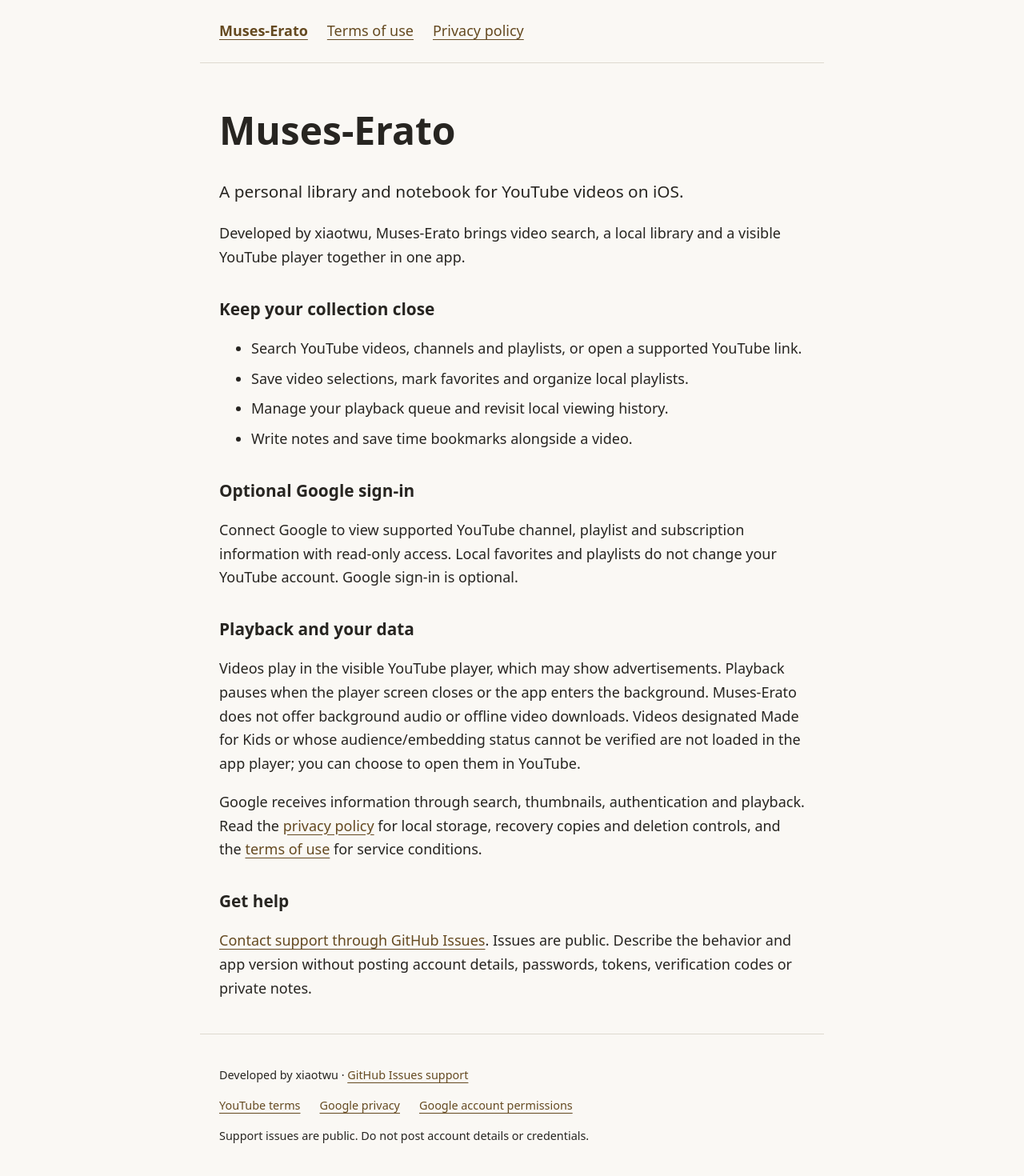
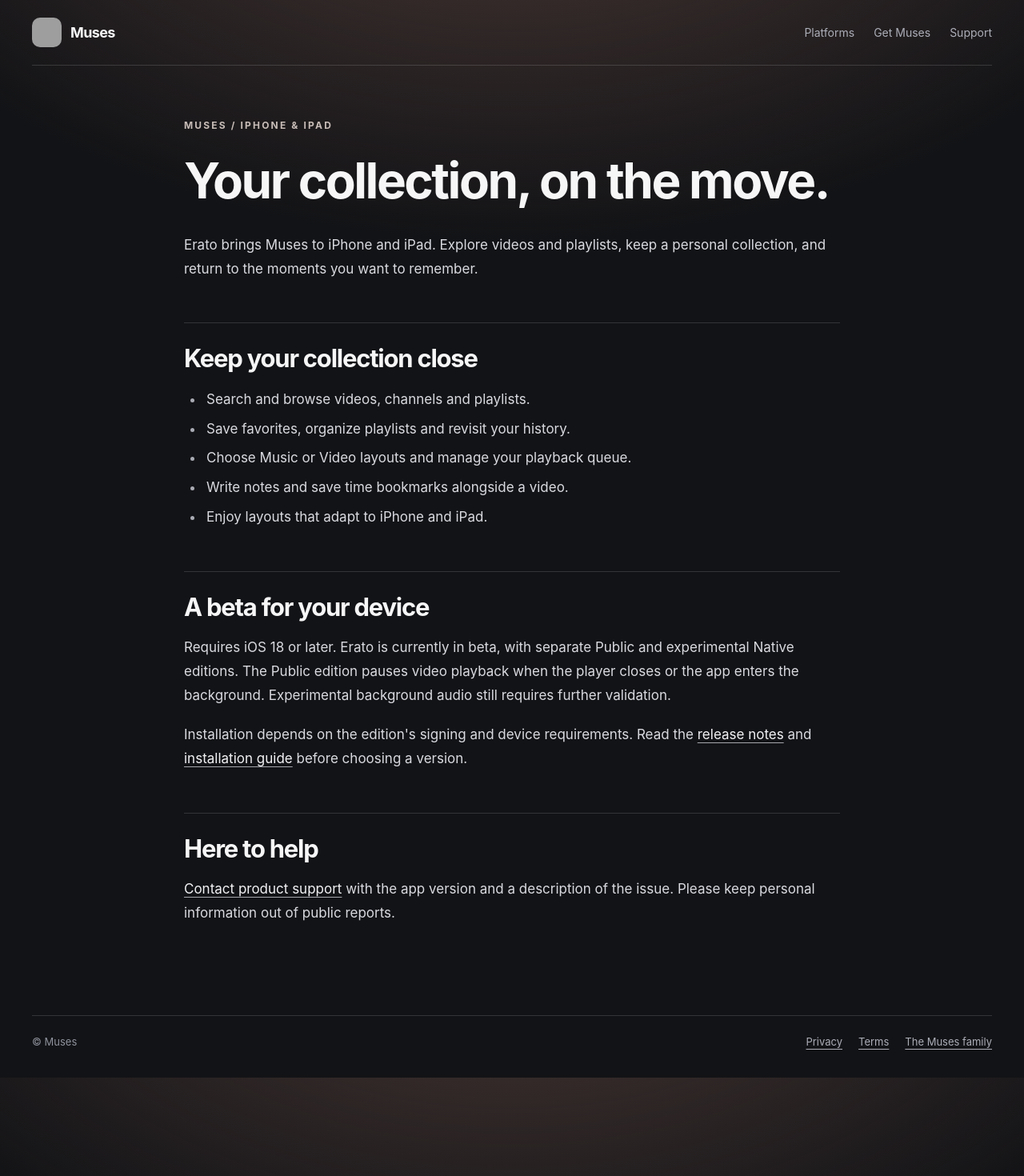
Before and after one commit to xiaotwu/Project-Muses, a Jekyll site: the page docs/ios/index.html, which Jekyll copies as it is, in a window 1280 px wide. Shown: the whole page at 80% size. Built offline with Jekyll 4.4.1, drawn with Linux system fonts in a browser that asks for light colours; grey boxes are pictures that could not be loaded.

Commit message:
Refocus family website and READMEs on the product experience

```diff
--- a/docs/_config.yml
+++ b/docs/_config.yml
@@ -1,9 +1,18 @@
 title: Muses
-description: A native YouTube music home for macOS, iOS and Windows 11.
+description: A native music home for macOS, iOS and Windows 11.
 url: https://xiaotwu.github.io
 baseurl: /Project-Muses
 markdown: kramdown
-exclude: [site-content]
+exclude:
+  - site-content
+  - development.md
+  - platform-baseline.md
+  - remaining-validation-0.5.1.md
+  - release-notes-0.5.1.md
+  - release-notes-0.5.2.md
+  - release-notes-0.5.3.md
+  - release-notes-0.5.5.md
+  - release-notes-0.5.6.md
 defaults:
   - scope:
       path: ""
--- a/docs/ios/index.html
+++ b/docs/ios/index.html
@@ -1,38 +1,21 @@
 <!doctype html>
 <html lang="en">
-<head>
-<meta charset="utf-8">
-<meta name="viewport" content="width=device-width, initial-scale=1">
-<meta name="referrer" content="strict-origin-when-cross-origin">
-<title>Muses-Erato — Muses-Erato</title>
-<link rel="stylesheet" href="styles.css">
-</head>
-<body>
-<a class="skip" href="#main">Skip to content</a>
-<header><nav aria-label="Main navigation"><a href="index.html" aria-current="page">Muses-Erato</a>
-<a href="terms.html">Terms of use</a>
-<a href="privacy.html">Privacy policy</a></nav></header>
-<main id="main">
-<h1>Muses-Erato</h1>
-<p class="lead">A personal library and notebook for YouTube videos on iOS.</p>
-<p>Developed by xiaotwu, Muses-Erato brings video search, a local library and a visible YouTube player together in one app.</p>
+<head><meta charset="utf-8"><meta name="viewport" content="width=device-width, initial-scale=1">
+<meta name="description" content="Muses Erato brings your collection, playlists, notes and time bookmarks to iPhone and iPad.">
+<title>Muses · Erato — Your collection, on the move</title>
+<link rel="icon" href="../assets/icon.png"><link rel="stylesheet" href="../assets/site.css"></head>
+<body class="page-doc">
+<header class="site-head shell"><a class="brand" href="../"><img src="../assets/icon.png" alt="">Muses</a><nav aria-label="Main navigation"><a href="../#platforms">Platforms</a><a href="../installation.html">Get Muses</a><a href="https://github.com/xiaotwu/Muses-Erato/issues">Support</a></nav></header>
+<main class="doc-shell" id="main-content"><div class="doc-breadcrumb">Muses / iPhone &amp; iPad</div><article class="doc-content">
+<h1>Your collection, on the move.</h1>
+<p>Erato brings Muses to iPhone and iPad. Explore videos and playlists, keep a personal collection, and return to the moments you want to remember.</p>
 <h2>Keep your collection close</h2>
-<ul>
-<li>Search YouTube videos, channels and playlists, or open a supported YouTube link.</li>
-<li>Save video selections, mark favorites and organize local playlists.</li>
-<li>Manage your playback queue and revisit local viewing history.</li>
-<li>Write notes and save time bookmarks alongside a video.</li>
-</ul>
-<h2>Optional Google sign-in</h2>
-<p>Connect Google to view supported YouTube channel, playlist and subscription information with read-only access. Local favorites and playlists do not change your YouTube account. Google sign-in is optional.</p>
-<h2>Playback and your data</h2>
-<p>Videos play in the visible YouTube player, which may show advertisements. Playback pauses when the player screen closes or the app enters the background. Muses-Erato does not offer background audio or offline video downloads. Videos designated Made for Kids or whose audience/embedding status cannot be verified are not loaded in the app player; you can choose to open them in YouTube.</p>
-<p>Google receives information through search, thumbnails, authentication and playback. Read the <a href="privacy.html">privacy policy</a> for local storage, recovery copies and deletion controls, and the <a href="terms.html">terms of use</a> for service conditions.</p>
-<h2>Get help</h2>
-<p><a href="https://github.com/xiaotwu/Muses-Erato/issues">Contact support through GitHub Issues</a>. Issues are public. Describe the behavior and app version without posting account details, passwords, tokens, verification codes or private notes.</p>
-</main>
-<footer><p>Developed by xiaotwu · <a href="https://github.com/xiaotwu/Muses-Erato/issues">GitHub Issues support</a></p>
-<nav aria-label="Provider information"><a href="https://www.youtube.com/t/terms">YouTube terms</a><a href="https://policies.google.com/privacy">Google privacy</a><a href="https://security.google.com/settings/security/permissions">Google account permissions</a></nav>
-<p>Support issues are public. Do not post account details or credentials.</p></footer>
-</body>
-</html>
+<ul><li>Search and browse videos, channels and playlists.</li><li>Save favorites, organize playlists and revisit your history.</li><li>Choose Music or Video layouts and manage your playback queue.</li><li>Write notes and save time bookmarks alongside a video.</li><li>Enjoy layouts that adapt to iPhone and iPad.</li></ul>
+<h2>A beta for your device</h2>
+<p>Requires iOS 18 or later. Erato is currently in beta, with separate Public and experimental Native editions. The Public edition pauses video playback when the player closes or the app enters the background. Experimental background audio still requires further validation.</p>
+<p>Installation depends on the edition's signing and device requirements. Read the <a href="https://github.com/xiaotwu/Project-Muses/releases/tag/erato%2Fv1.0.0-beta.2">release notes</a> and <a href="../installation.html">installation guide</a> before choosing a version.</p>
+<h2>Here to help</h2>
+<p><a href="https://github.com/xiaotwu/Muses-Erato/issues">Contact product support</a> with the app version and a description of the issue. Please keep personal information out of public reports.</p>
+</article></main>
+<footer class="site-foot shell"><span>© Muses</span><div class="foot-links"><a href="privacy.html">Privacy</a><a href="terms.html">Terms</a><a href="../">The Muses family</a></div></footer>
+</body></html>
--- a/scripts/sync-site-assets.py
+++ b/scripts/sync-site-assets.py
@@ -12,7 +12,7 @@ args = parser.parse_args()
 ios = root / 'Muses-Erato'
 subprocess.run(['python3', str(ios / 'scripts/build-privacy-site.py'), '--check'], check=True)
 pairs = [(ios / 'docs/site' / name, root / 'docs/ios' / name)
-         for name in ['index.html', 'privacy.html', 'terms.html', 'styles.css', '.nojekyll']]
+         for name in ['privacy.html', 'terms.html', 'styles.css', '.nojekyll']]
 pairs.append((root / 'Muses-Polyhymnia/assets/icon.png', root / 'docs/assets/icon.png'))
 for source, destination in pairs:
     if args.check:
```
Also changed, not shown: AGENTS.md (+4 -0 lines), docs/index.html (+9 -9 lines), docs/installation.md (+15 -9 lines), documentation/family-workspace.md (added, +78 -0 lines), scripts/check-site.py (+8 -0 lines), README.md.
